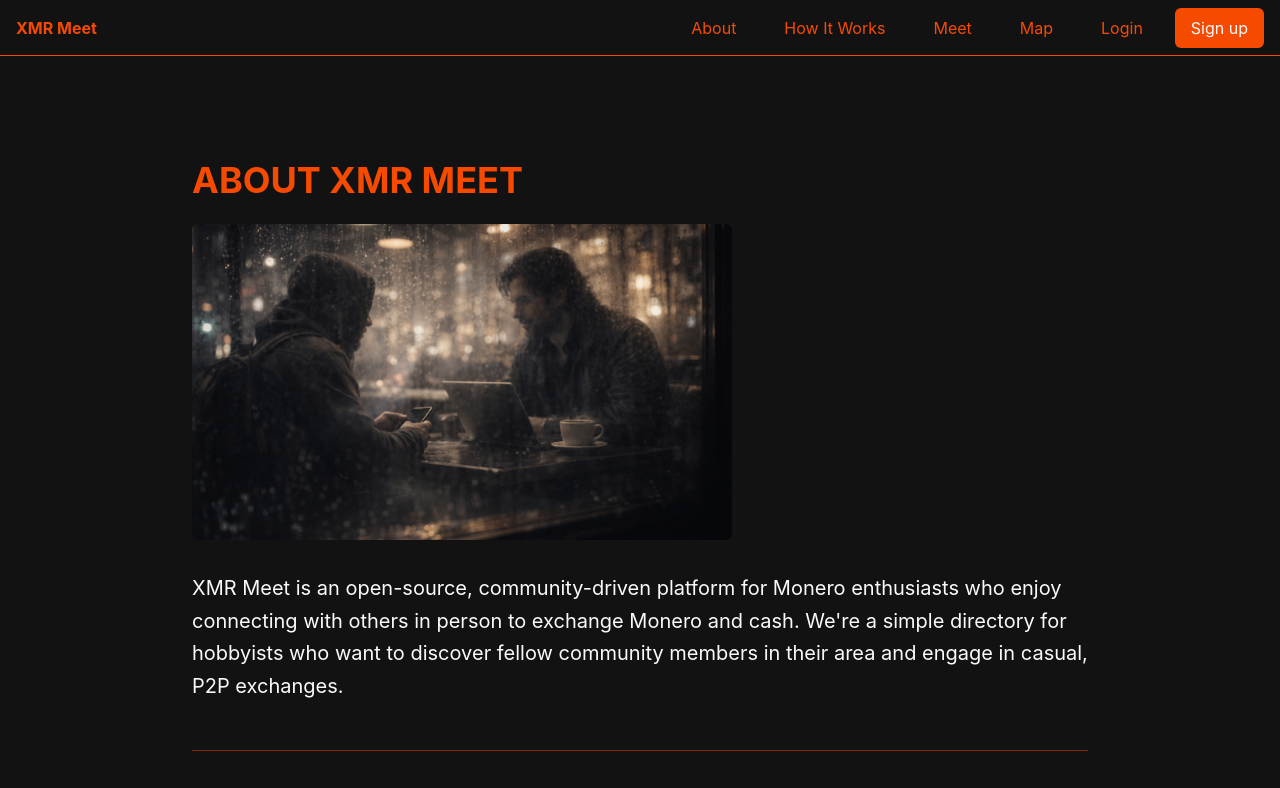
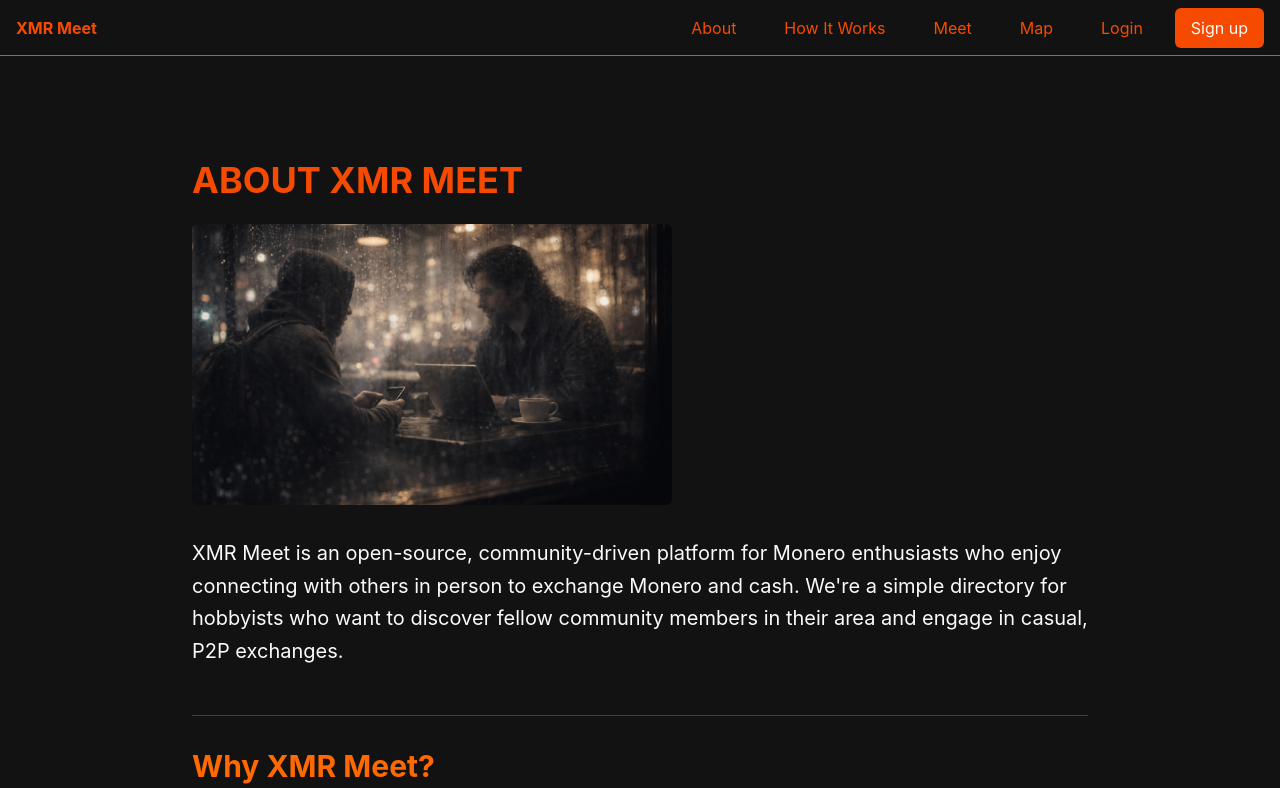
Before and after one commit to zechnologic/xmrmeet, a React (Vite) app in the folder client/: page /about in a window 1280 px wide. Shown: the top 788 px of the page. Built offline with nearby package versions, Linux system fonts and the light colour scheme.

Commit message:
copy edits

```diff
--- a/client/src/page/About.tsx
+++ b/client/src/page/About.tsx
@@ -10,7 +10,7 @@ function About() {
             About XMR Meet
           </h1>
 
-          <div className="mb-8 max-w-135">
+          <div className="mb-8 max-w-120 w-full">
             <img
               src="/meeting.png"
               alt="XMR Meet"
```
